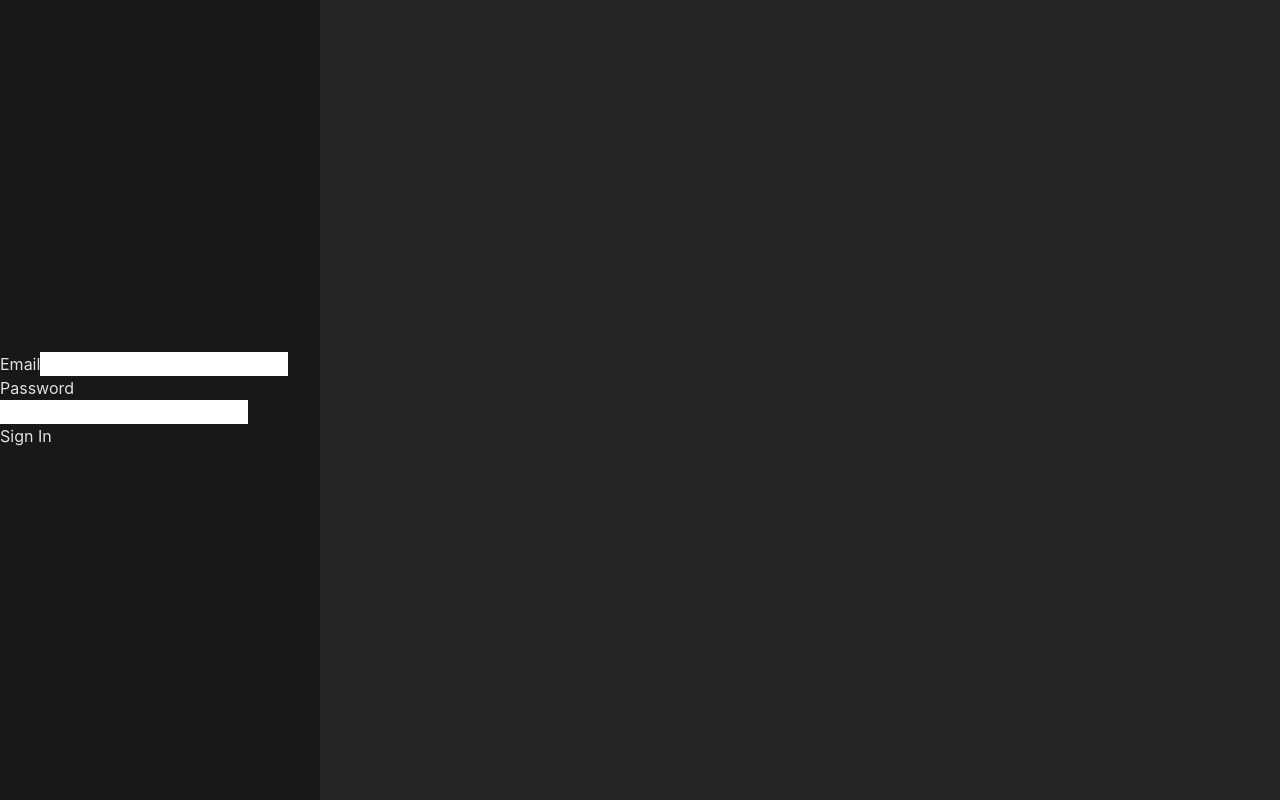
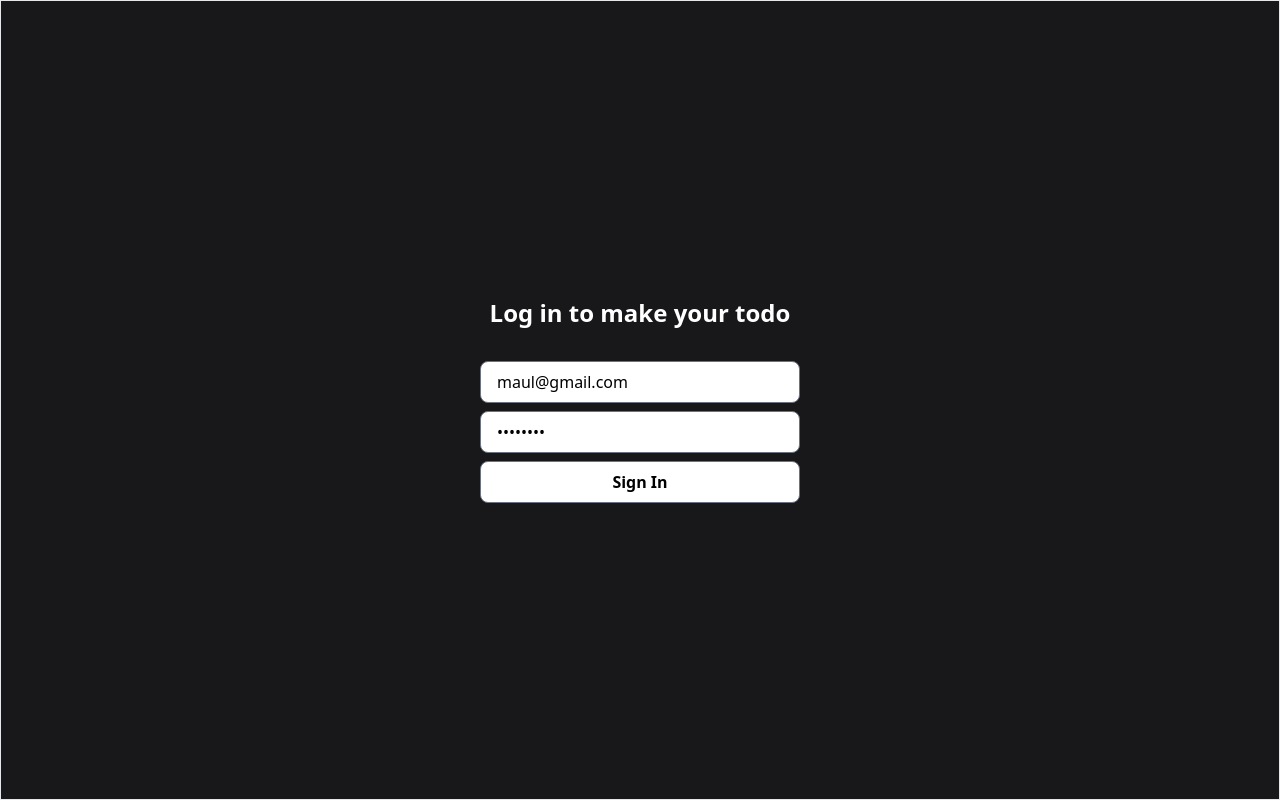
Before and after one commit to maulanairfanf/wisata-app-technical-test, a Vue app: page /signin in a window 1280 px wide. Built offline with nearby package versions, Linux system fonts and the light colour scheme.

Commit message:
ui signin

```diff
--- a/src/main.css
+++ b/src/main.css
@@ -1,36 +1,15 @@
-:root {
-	font-family: Inter, system-ui, Avenir, Helvetica, Arial, sans-serif;
-	line-height: 1.5;
-	font-weight: 400;
-
-	color-scheme: light dark;
-	color: rgba(255, 255, 255, 0.87);
-	background-color: #242424;
-
-	font-synthesis: none;
-	text-rendering: optimizeLegibility;
-	-webkit-font-smoothing: antialiased;
-	-moz-osx-font-smoothing: grayscale;
-}
-
-a {
-	font-weight: 500;
-	color: #646cff;
-	text-decoration: inherit;
-}
-a:hover {
-	color: #535bf2;
-}
-
-body {
-	margin: 0;
-	display: flex;
-	place-items: center;
-	min-width: 320px;
-	min-height: 100vh;
-}
-
-/* src/main.css */
 @tailwind base;
 @tailwind components;
 @tailwind utilities;
+
+@layer components {
+	.field-text {
+		@apply outline-none w-full px-4 py-2 rounded-lg border hover:border hover:border-white  border-gray-500 hover:shadow-md;
+	}
+	.btn {
+		@apply px-4 py-2 border bg-white outline-none rounded-lg font-semibold hover:border hover:border-white border-gray-500;
+	}
+	.alert-danger {
+		@apply absolute block top-5 right-5 p-4 mb-4 text-base leading-5 text-white bg-red-500 rounded-lg opacity-100;
+	}
+}
--- a/src/pages/Signin.vue
+++ b/src/pages/Signin.vue
@@ -1,33 +1,75 @@
 <!-- src/pages/Signin.vue -->
 
 <template>
-	<div class="flex items-center justify-center h-screen">
-		<form @submit.prevent="login" class="w-full max-w-xs">
-			<div>
-				<label>Email</label>
-				<input v-model="email" type="email" required class="input" />
+	<div class="flex items-center justify-center border h-screen">
+		<div class="alert-danger" v-if="textError">{{ textError }}</div>
+		<form
+			@submit.prevent="handleSubmit"
+			class="w-full max-w-xs flex flex-col justify-center"
+		>
+			<h1 class="text-white text-2xl font-semibold text-center mb-6">
+				Log in to make your todo
+			</h1>
+			<div class="mt-2">
+				<input
+					v-model="email"
+					placeholder="Email"
+					type="email"
+					required
+					class="field-text"
+				/>
 			</div>
-			<div>
-				<label>Password</label>
-				<input v-model="password" type="password" required class="input" />
+			<div class="mt-2">
+				<input
+					v-model="password"
+					placeholder="Password"
+					type="password"
+					required
+					class="field-text"
+				/>
 			</div>
-			<button type="submit" class="btn">Sign In</button>
+			<button type="submit" class="btn w-full mt-2" :disabled="isLoading">
+				{{ getTextButton }}
+			</button>
 		</form>
 	</div>
 </template>
 
 <script setup>
-import { ref } from 'vue'
+import { ref, computed } from 'vue'
 import { useAuthStore } from '../store/auth'
 import { useRouter } from 'vue-router'
 
-const email = ref('')
-const password = ref('')
+const email = ref('maul@gmail.com')
+const password = ref('password')
 const authStore = useAuthStore()
 const router = useRouter()
+const isLoading = ref(false)
+const textError = ref('')
 
-const login = async () => {
-	await authStore.login({ email: email.value, password: password.value })
-	router.push('/')
+const handleSubmit = async () => {
+	isLoading.value = true
+	console.log(email.value, password.value)
+	try {
+		const response = await authStore.login({
+			email: email.value,
+			password: password.value,
+		})
+		if (response) router.push('/')
+	} catch (error) {
+		if (error && error.response.status === 401) {
+			textError.value = 'Wrong email or password'
+		} else {
+			textError.value = 'Something went wrong'
+		}
+		setTimeout(() => {
+			textError.value = ''
+		}, 2000)
+	}
+	isLoading.value = false
 }
+
+const getTextButton = computed(() => {
+	return isLoading.value ? 'Loading...' : 'Sign In'
+})
 </script>
--- a/src/plugins/axios.js
+++ b/src/plugins/axios.js
@@ -21,9 +21,9 @@ instance.interceptors.request.use(
 instance.interceptors.response.use(
 	response => response,
 	error => {
-		if (error.response.status === 401) {
-			window.location = '/signin'
-		}
+		// if (error.response.status === 401) {
+		// 	window.location = '/signin'
+		// }
 		return Promise.reject(error)
 	}
 )
--- a/src/store/auth.js
+++ b/src/store/auth.js
@@ -13,11 +13,16 @@ export const useAuthStore = defineStore('auth', {
 		async login(credentials) {
 			try {
 				const response = await axios.post('/login', credentials)
-				this.token = response.data.token
-				Cookies.set('token', this.token, { expires: 7 }) // Token akan disimpan di cookie selama 7 hari
-				axios.defaults.headers.common['Authorization'] = `Bearer ${this.token}`
+				if (response) {
+					this.token = response.data.token
+					Cookies.set('token', this.token, { expires: 7 })
+					axios.defaults.headers.common[
+						'Authorization'
+					] = `Bearer ${this.token}`
+					return response
+				}
 			} catch (error) {
-				console.error(error)
+				throw error
 			}
 		},
 		async logout() {
```
